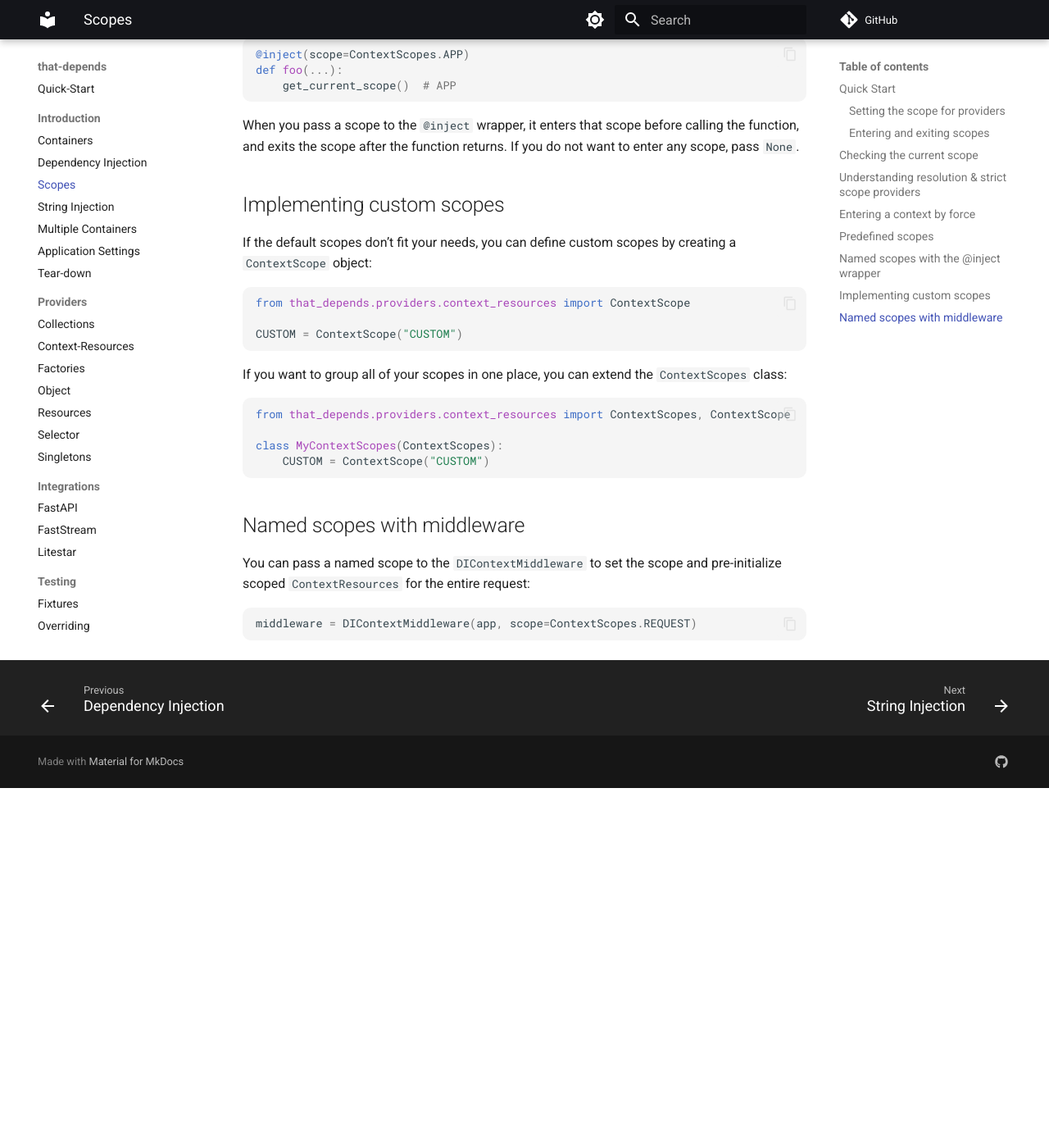
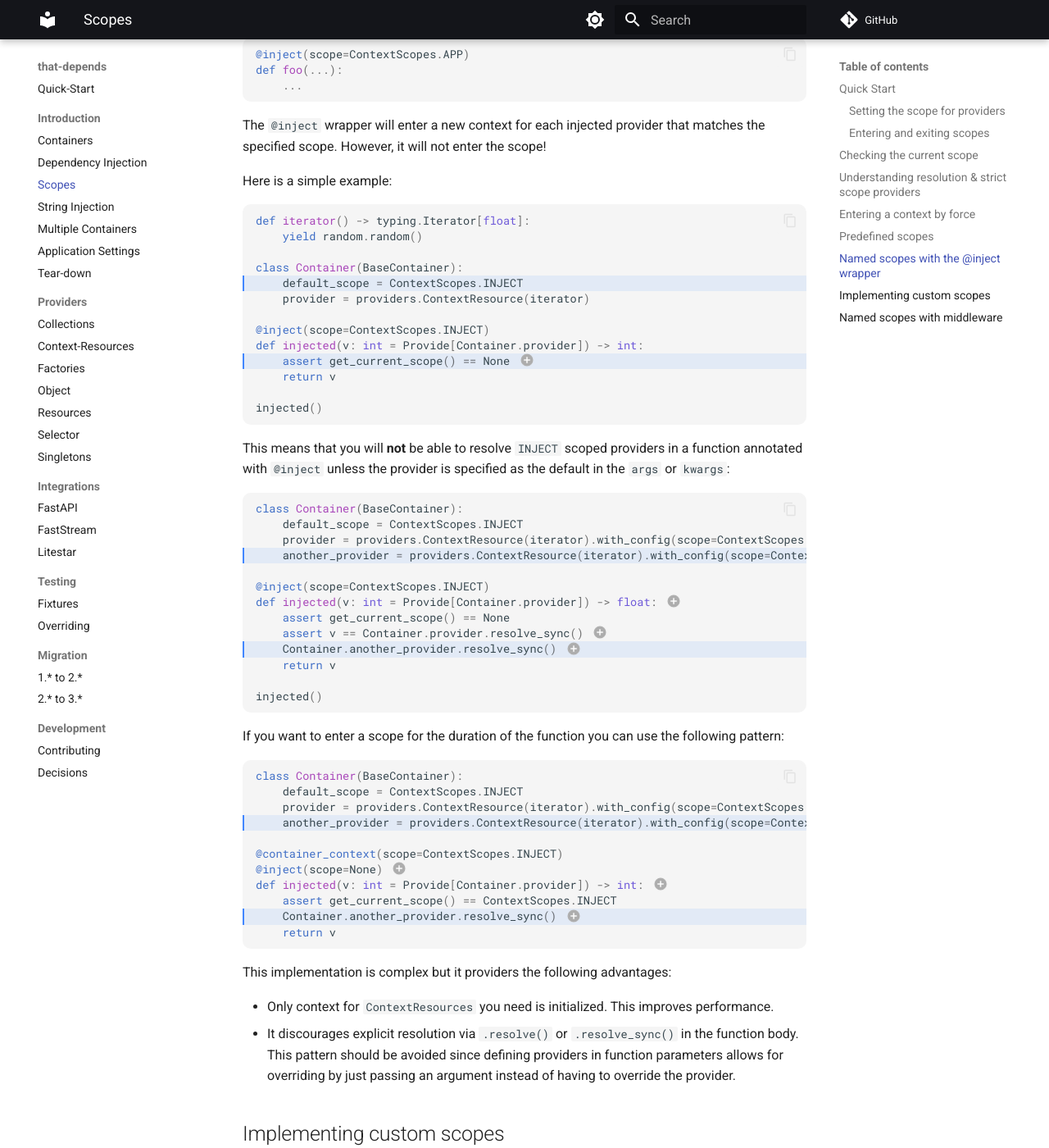
Before and after one commit to modern-python/that-depends, an MkDocs documentation site: the page built from docs/introduction/scopes.md, in a window 1280 px wide and 1400 px high, scrolled down 3397 px. Shown: the whole window at 82% size. Built offline with MkDocs 1.6.1 and Material for MkDocs 9.7.7, drawn with Linux system fonts in a browser that asks for light colours; comment, search, counter and statistics services are not loaded; before the commit the page ends 4358 px from its top, so only the background shows below that; some of the changed text lies outside the part shown.

Commit message:
Renamed override_context, extended scope documentation and wrote the migration guide for v3.

````diff
--- a/docs/introduction/scopes.md
+++ b/docs/introduction/scopes.md
@@ -140,10 +140,80 @@ The `@inject` wrapper also supports named scopes. Its default scope is `INJECT`,
 ```python
 @inject(scope=ContextScopes.APP)
 def foo(...):
-    get_current_scope()  # APP
+    ...
 ```
 
-When you pass a scope to the `@inject` wrapper, it enters that scope before calling the function, and exits the scope after the function returns. If you do not want to enter any scope, pass `None`.
+The `@inject` wrapper will enter a new context for each injected provider that matches the specified scope.
+However, it will not enter the scope!
+
+Here is a simple example:
+```python hl_lines="5 10"
+def iterator() -> typing.Iterator[float]:
+    yield random.random()
+
+class Container(BaseContainer):
+    default_scope = ContextScopes.INJECT
+    provider = providers.ContextResource(iterator)
+
+@inject(scope=ContextScopes.INJECT)
+def injected(v: int = Provide[Container.provider]) -> int:
+    assert get_current_scope() == None # (1)!
+    return v
+
+injected()
+```
+
+1. Notice that `v` was resolved although the scope is still `None`. No scope was actually entered.
+
+This means that you will **not** be able to resolve `INJECT` scoped providers in a function annotated with `@inject` unless the
+provider is specified as the default in the `args` or `kwargs`:
+
+```python hl_lines="4 10"
+class Container(BaseContainer):
+    default_scope = ContextScopes.INJECT
+    provider = providers.ContextResource(iterator).with_config(scope=ContextScopes.INJECT)
+    another_provider = providers.ContextResource(iterator).with_config(scope=ContextScopes.INJECT)
+
+@inject(scope=ContextScopes.INJECT)
+def injected(v: int = Provide[Container.provider]) -> float: # (2)!
+    assert get_current_scope() == None
+    assert v == Container.provider.resolve_sync() # (3)!
+    Container.another_provider.resolve_sync() # (1)!
+    return v
+
+injected()
+```
+
+1. This will raise a `RuntimeError`. Context for this provider was never initialized!
+2. Context for `Container.provider` is initialized and will exit when the function returns.
+3. This assertion will pass since the context for this provider is still the same.
+
+If you want to enter a scope for the duration of the function you can use the following pattern:
+```python hl_lines="4 10"
+class Container(BaseContainer):
+    default_scope = ContextScopes.INJECT
+    provider = providers.ContextResource(iterator).with_config(scope=ContextScopes.INJECT)
+    another_provider = providers.ContextResource(iterator).with_config(scope=ContextScopes.INJECT)
+
+@container_context(scope=ContextScopes.INJECT)
+@inject(scope=None) # (3)!
+def injected(v: int = Provide[Container.provider]) -> int: # (2)!
+    assert get_current_scope() == ContextScopes.INJECT
+    Container.another_provider.resolve_sync() # (1)!
+    return v
+```
+
+1. This will resolve since this resource has been initialized when you entered the `INJECT` scope.
+2. `Container.provider` was resolved successfully since the `INJECT` scope was entered before the function was called.
+3. `scope=None` means that the `@inject` wrapper will ignore scopes. It will not resolve `None`-scoped ContextResources!
+
+
+This implementation is complex but it providers the following advantages:
+
+- Only context for `ContextResources` you need is initialized. This improves performance.
+- It discourages explicit resolution via `.resolve()` or `.resolve_sync()` in the function body.
+This pattern should be avoided since defining providers in function parameters allows for overriding by just passing an argument
+instead of having to override the provider.
 
 ## Implementing custom scopes
 
--- a/docs/overrides/main.html
+++ b/docs/overrides/main.html
@@ -1,5 +1,5 @@
 {% extends "base.html" %}
 
 {% block announce %}
-  <strong>that-depends</strong>  2.0 just released! 🎉 If you are upgrading, check out the <a href="{{config.repo}}/migration/v2/">migration guide</a>.
+  <strong>that-depends</strong>  3.0 just released! If you are upgrading, check out the <a href="{{config.repo}}/migration/v3/">migration guide</a>.
 {% endblock %}
--- a/mkdocs.yml
+++ b/mkdocs.yml
@@ -29,6 +29,7 @@ nav:
       - Overriding: testing/provider-overriding.md
   - Migration:
       - 1.* to 2.*: migration/v2.md
+      - 2.* to 3.*: migration/v3.md
   - Development:
       - Contributing: dev/contributing.md
       - Decisions: dev/main-decisions.md
````
Also changed, not shown: docs/introduction/injection.md (+3 -3 lines), docs/migration/v3.md (added, +132 -0 lines), docs/testing/provider-overriding.md (+2 -2 lines), 3 other files.
